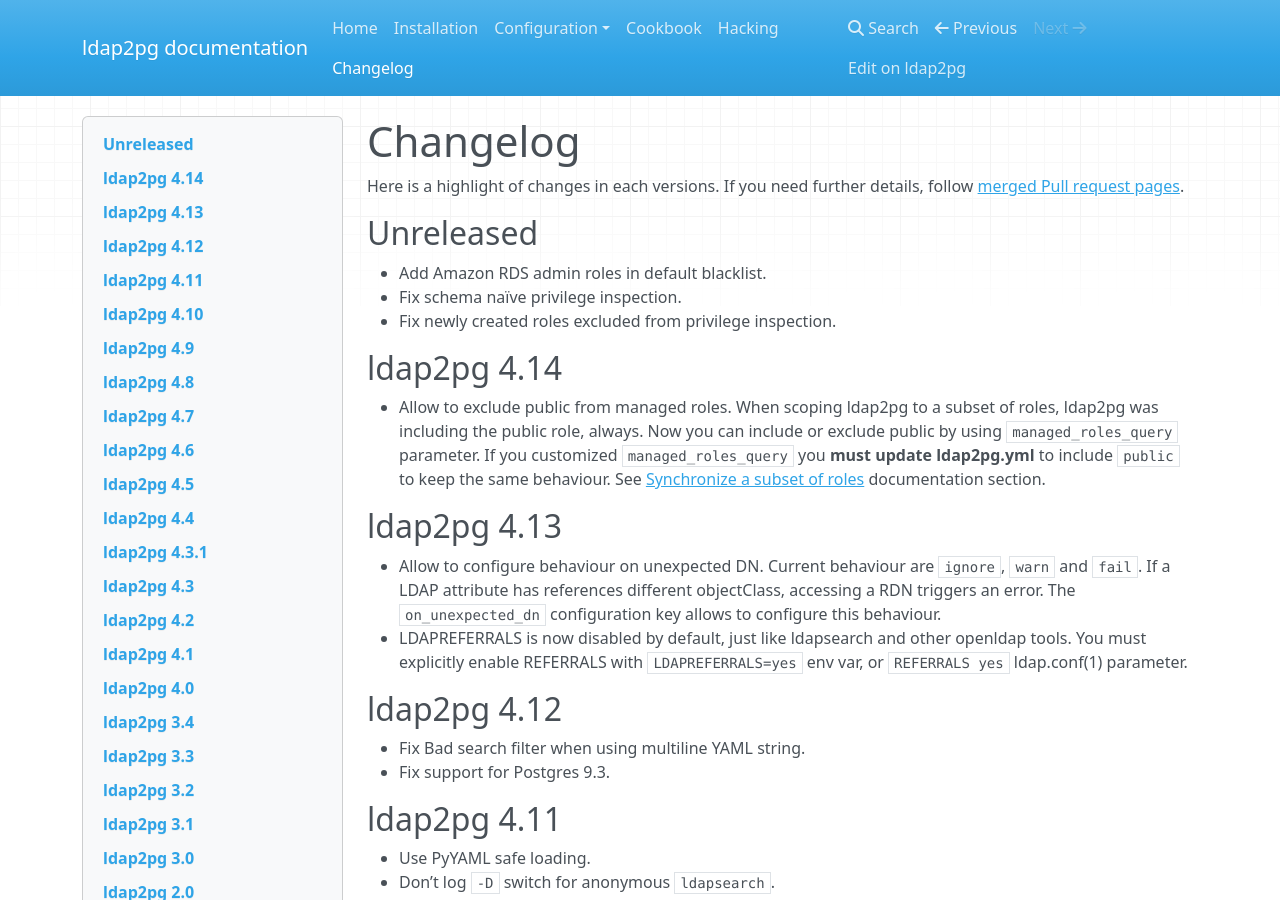
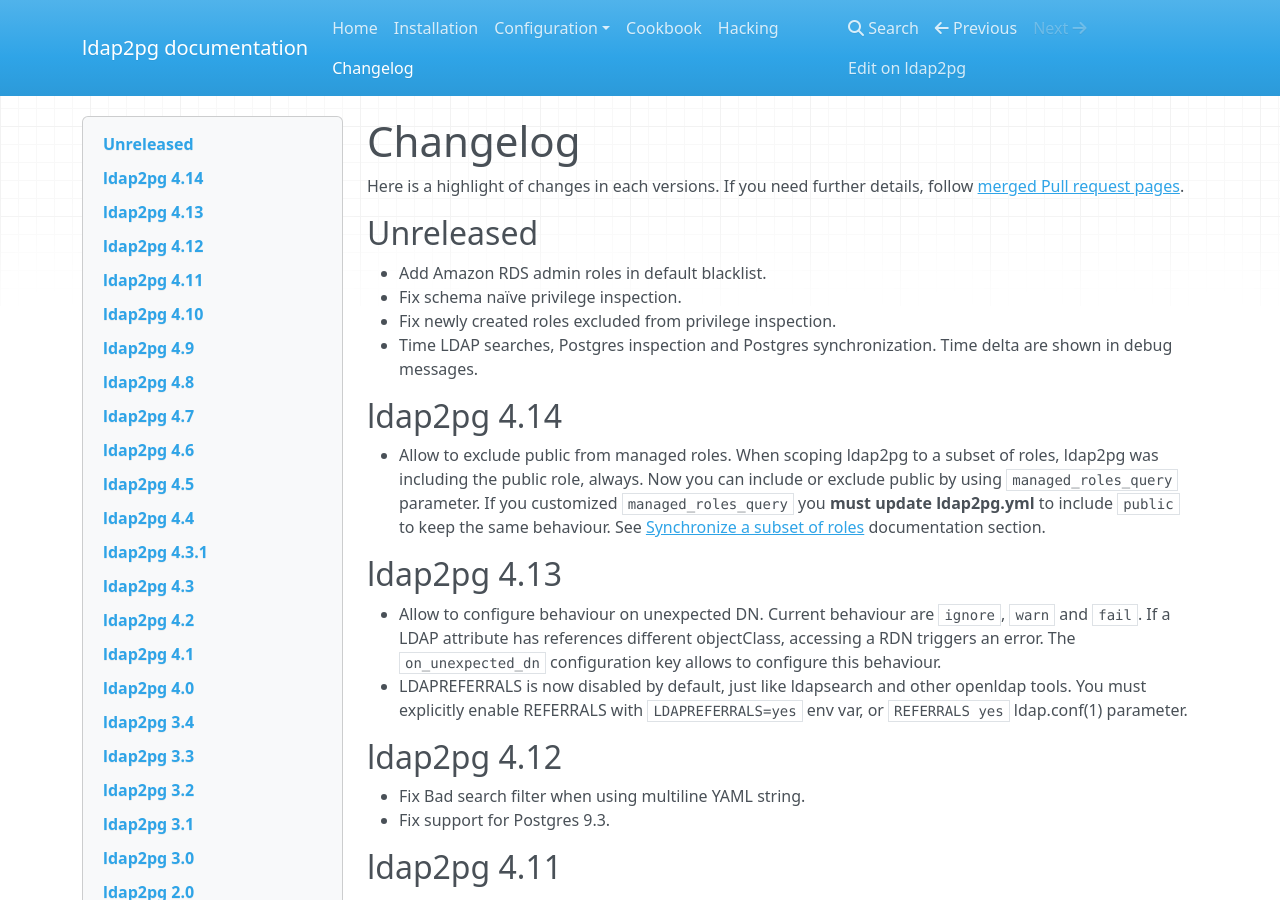
Before and after one commit to dalibo/ldap2pg, an MkDocs documentation site: the page built from docs/changelog.md, in a window 1280 px wide and 900 px high. Built offline with MkDocs 1.6.1, drawn with Linux system fonts in a browser that asks for light colours; nearby versions of some CDN libraries; old or Windows-style settings are respelled for this version of MkDocs.

Commit message:
Add changelog for timing feature

```diff
--- a/docs/changelog.md
+++ b/docs/changelog.md
@@ -12,6 +12,8 @@
 - Add Amazon RDS admin roles in default blacklist.
 - Fix schema naïve privilege inspection.
 - Fix newly created roles excluded from privilege inspection.
+- Time LDAP searches, Postgres inspection and Postgres synchronization. Time
+  delta are shown in debug messages.
 
 
 # ldap2pg 4.14
```
